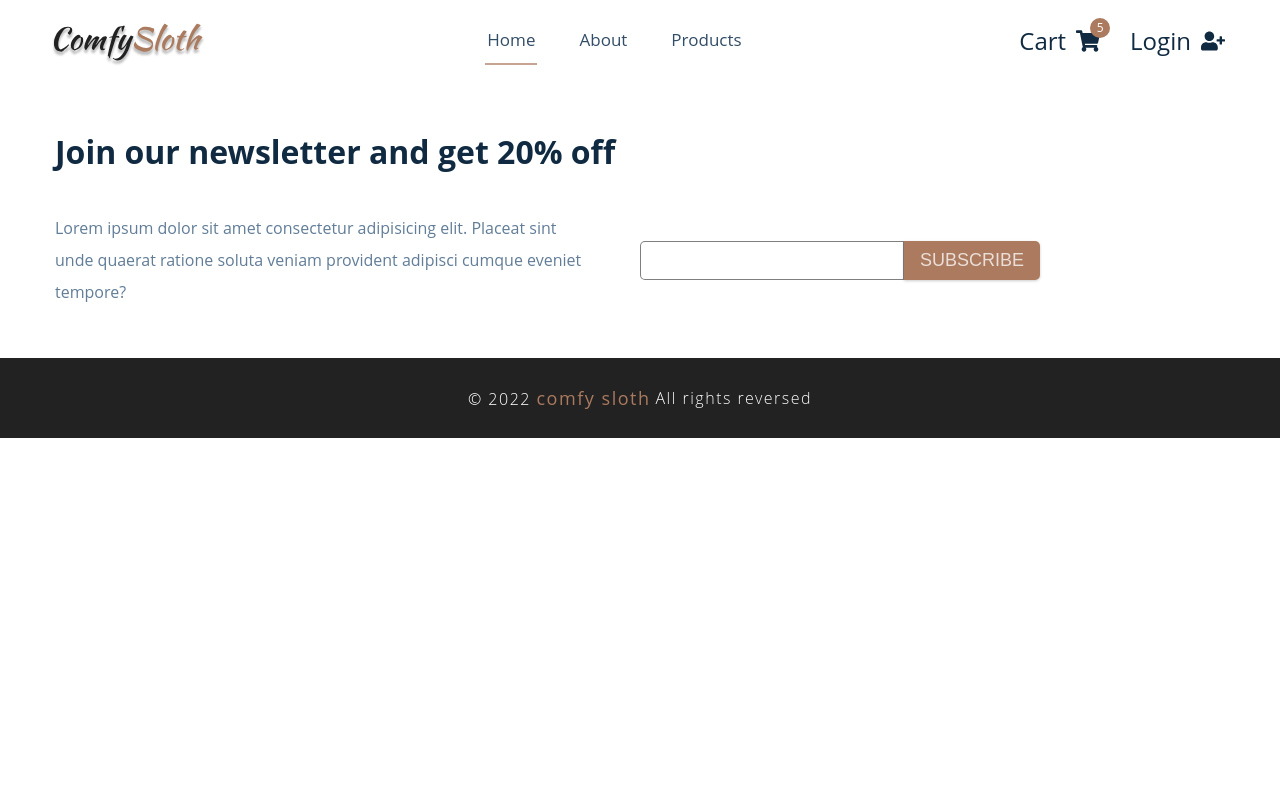
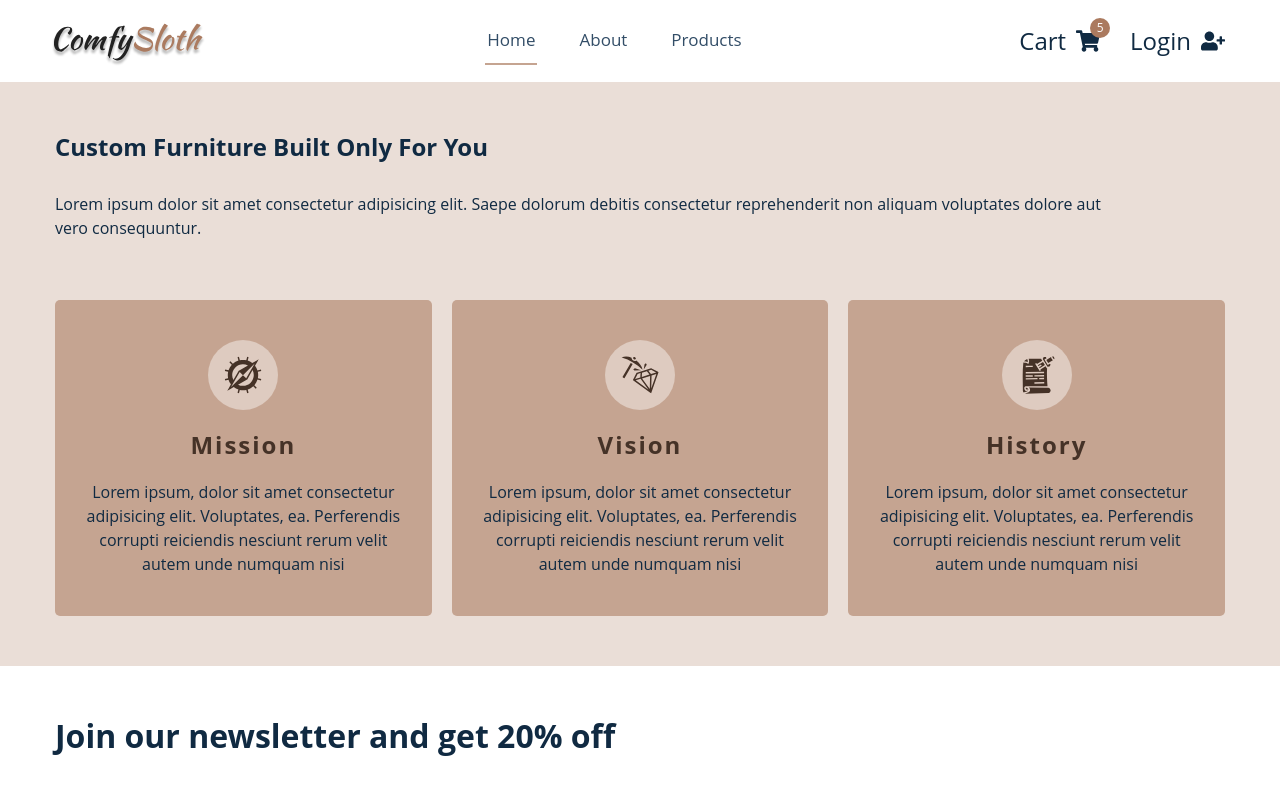
Before and after one commit to Fekry-Ahmed/Comfy-sloth, a React (Create React App) app: page / in a window 1280 px wide. Shown: the top 800 px of the page. Built offline with nearby package versions, Linux system fonts and the light colour scheme.

Commit message:
add Sevices section

```diff
--- a/src/components/Contact.js
+++ b/src/components/Contact.js
@@ -12,7 +12,7 @@ const Contact = function (props) {
           tempore?
         </p>
         <form action="">
-          <input type="text" />
+          <input type="text" placeholder="Enter Email" />
           <button className="btn">subscribe</button>
         </form>
       </div>
--- /dev/null
+++ b/src/components/Services.js
@@ -0,0 +1,34 @@
+import React from 'react';
+import classes from './Services.module.css';
+import { services } from '../utils/constants';
+
+const Services = () => {
+  return (
+    <section className={classes.section}>
+      <div className={`${classes.container} container section`}>
+        <div className={classes.heading}>
+          <h2>Custom Furniture Built Only For You</h2>
+          <p>
+            Lorem ipsum dolor sit amet consectetur adipisicing elit. Saepe
+            dolorum debitis consectetur reprehenderit non aliquam voluptates
+            dolore aut vero consequuntur.
+          </p>
+        </div>
+        <div className={classes.cards}>
+          {services.map((service) => {
+            const { id, icon, text, title } = service;
+            return (
+              <article key={id} className={classes.card}>
+                <span>{icon}</span>
+                <h3>{title}</h3>
+                <p>{text}</p>
+              </article>
+            );
+          })}
+        </div>
+      </div>
+    </section>
+  );
+};
+
+export default Services;
--- /dev/null
+++ b/src/components/Services.module.css
@@ -0,0 +1,58 @@
+.section {
+  background-color: var(--clr-primary-10);
+}
+
+.container {
+  font-size: 1.6rem;
+}
+
+.heading {
+  margin-bottom: 6rem;
+}
+
+.heading h2 {
+  margin-bottom: 3rem;
+  font-size: 2.4rem;
+}
+
+.heading p {
+  max-width: 90%;
+}
+
+.cards {
+  display: grid;
+  grid-template-columns: repeat(auto-fill, minmax(31rem, 1fr));
+  gap: 2rem;
+}
+
+.card {
+  background-color: var(--clr-primary-7);
+  text-align: center;
+  border-radius: 5px;
+  padding: 4rem 2rem;
+}
+
+.card > span {
+  display: inline-block;
+  background-color: var(--clr-primary-9);
+  width: 7rem;
+  height: 7rem;
+  margin: 0 auto 2rem;
+  display: flex;
+  align-items: center;
+  justify-content: center;
+  border-radius: 50%;
+}
+
+.card svg {
+  color: var(--clr-primary-1);
+  font-size: 4rem;
+  box-sizing: border-box;
+}
+.card h3 {
+  text-transform: capitalize;
+  letter-spacing: 2px;
+  color: var(--clr-primary-1);
+  font-size: 2.4rem;
+  margin-bottom: 2rem;
+}
--- a/src/components/index.js
+++ b/src/components/index.js
@@ -1,4 +1,7 @@
 import Header from './Header';
 import Footer from './Footer';
+import Services from './Services';
+import Contact from './Contact';
+import PageTitle from './PageTitle';
 
-export { Header, Footer };
+export { Header, Footer, Services, Contact, PageTitle };
--- a/src/pages/Home.js
+++ b/src/pages/Home.js
@@ -1,9 +1,10 @@
 import React from 'react';
-import Contact from '../components/Contact';
+import { Contact, Services } from '../components';
 
 const Home = () => {
   return (
     <>
+      <Services></Services>
       <Contact></Contact>
     </>
   );
```
